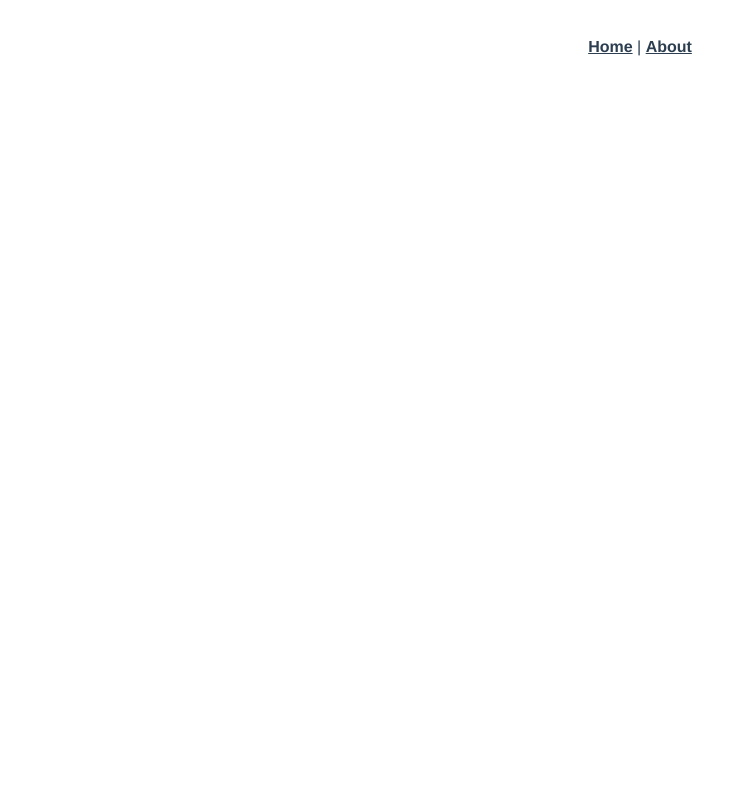
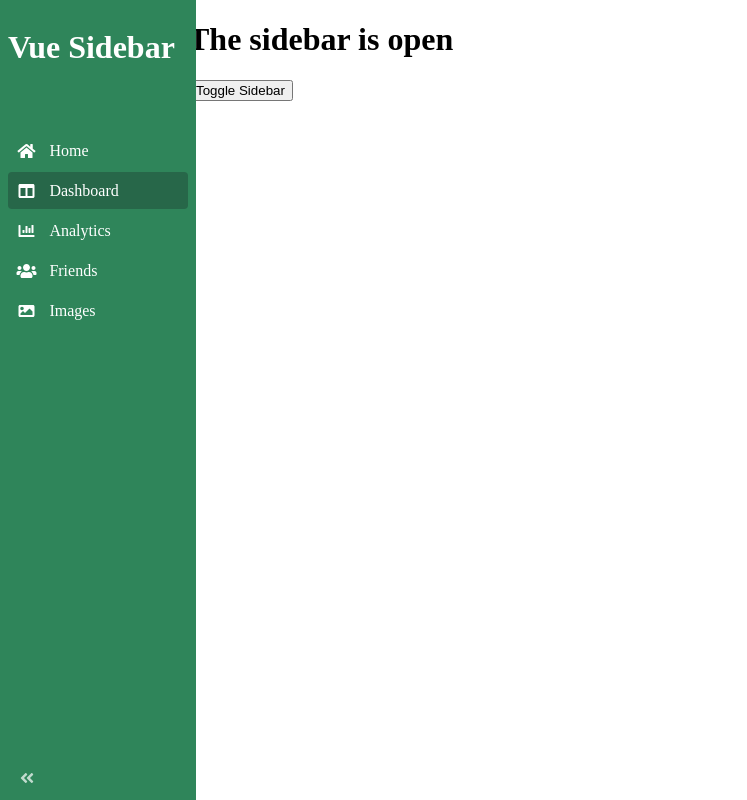
Before and after one commit to dickyjiang/vue-sidebar, a Vue app: page /dashboard in a window 1280 px wide. Before the commit this address had no page. Shown: the whole page, without its empty margins (0-747 px from the left). Built offline with nearby package versions, Linux system fonts and the light colour scheme.

Commit message:
add collapsible sidebar

```diff
--- a/src/App.vue
+++ b/src/App.vue
@@ -1,13 +1,27 @@
 <template>
-  <div id="nav">
+  <!-- <div id="nav">
     <router-link to="/">Home</router-link> |
     <router-link to="/about">About</router-link>
+  </div> -->
+  <Sidebar />
+  <div :style="{ 'margin-left': sidebarWidth }">
+      <router-view/>
   </div>
-  <router-view/>
 </template>
 
+<script>
+  import Sidebar from './components/sidebar/Sidebar.vue'
+  import { sidebarWidth } from './components/sidebar/state'
+  export default {
+    components: { Sidebar },
+    setup() {
+      return { sidebarWidth }
+    }
+  }
+</script>
+
 <style>
-#app {
+/* #app {
   font-family: Avenir, Helvetica, Arial, sans-serif;
   -webkit-font-smoothing: antialiased;
   -moz-osx-font-smoothing: grayscale;
@@ -26,5 +40,5 @@
 
 #nav a.router-link-exact-active {
   color: #42b983;
-}
+} */
 </style>
--- /dev/null
+++ b/src/components/sidebar/Sidebar.vue
@@ -0,0 +1,76 @@
+<template>
+  <div class="sidebar" :style="{width: sidebarWidth}">
+    <h1>
+      <span v-if="collapsed">
+        <div>V</div>
+        <div>S</div>
+      </span>
+      <span v-else>Vue Sidebar</span>
+    </h1>
+
+    <SidebarLink to="/" icon="fas fa-home">Home</SidebarLink>
+    <SidebarLink to="/dashboard" icon="fas fa-columns">Dashboard</SidebarLink>
+    <SidebarLink to="/analytics" icon="fas fa-chart-bar">Analytics</SidebarLink>
+    <SidebarLink to="/friends" icon="fas fa-users">Friends</SidebarLink>
+    <SidebarLink to="/image" icon="fas fa-image">Images</SidebarLink>
+
+    <span class="collapse-icon"
+    :class="{'rotate-180': collapsed}"
+    @click="toggleSidebar">
+    <i class="fas fa-angle-double-left" />
+    </span>
+  </div>
+</template>
+
+<script>
+import SidebarLink from './SidebarLink.vue'
+import { collapsed, toggleSidebar, sidebarWidth } from "./state"
+
+export default {
+    props: {},
+    components: { SidebarLink },
+    setup() {
+      return { collapsed, toggleSidebar, sidebarWidth }
+    }
+}
+</script>
+
+<style>
+  :root {
+  --sidebar-bg-color: #2f855a;
+  --sidebar-item-hover: #38a169;
+  --sidebar-item-active: #276749;
+}
+
+</style>
+
+<style scoped>
+.sidebar {
+  color: white;
+  background-color: var(--sidebar-bg-color);
+  float: left;
+  position: fixed;
+  z-index: 1;
+  top: 0;
+  left: 0;
+  bottom: 0;
+  padding: 0.5em;
+  transition: 0.3s ease;
+  display: flex;
+  flex-direction: column;
+}
+.sidebar h1 {
+  height: 2.5em;
+}
+.collapse-icon {
+  position: absolute;
+  bottom: 0;
+  padding: 0.75em;
+  color: rgba(255, 255, 255, 0.7);
+  transition: 0.2s linear;
+}
+.rotate-180 {
+  transform: rotate(180deg);
+  transition: 0.2s linear;
+}
+</style>
--- /dev/null
+++ b/src/components/sidebar/SidebarLink.vue
@@ -0,0 +1,67 @@
+<template>
+    <router-link :to="to" class="link" :class="{ active: isActive }">
+    <i class="icon" :class="icon" />
+    <transition name="fade">
+      <span v-if="!collapsed">
+        <slot />
+      </span>
+    </transition>
+  </router-link>
+
+</template>
+
+<script>import { computed } from "@vue/reactivity"
+import { useRoute } from "vue-router"
+import { collapsed } from './state'
+
+export default {
+    props: {
+        to: { type: String, required: true},
+        icon: { type: String, required: true }
+    },
+
+    setup(props) {
+        const route = useRoute()
+        const isActive = computed (() => route.path === props.to)
+        return { isActive, collapsed}
+    }
+
+}
+</script>
+
+<style scoped>
+.fade-enter-active,
+.fade-leave-active {
+  transition: opacity 0.1s;
+}
+.fade-enter,
+.fade-leave-to {
+  opacity: 0;
+}
+.link {
+  display: flex;
+  align-items: center;
+  cursor: pointer;
+  position: relative;
+  font-weight: 400;
+  user-select: none;
+  margin: 0.1em 0;
+  padding: 0.4em;
+  border-radius: 0.25em;
+  height: 1.5em;
+  color: white;
+  text-decoration: none;
+}
+.link:hover {
+  background-color: var(--sidebar-item-hover);
+}
+.link.active {
+  background-color: var(--sidebar-item-active);
+}
+.link .icon {
+  flex-shrink: 0;
+  width: 25px;
+  margin-right: 10px;
+}
+
+</style>
--- /dev/null
+++ b/src/components/sidebar/state.js
@@ -0,0 +1,10 @@
+import { ref, computed } from 'vue'
+
+export const collapsed = ref(false)
+export const toggleSidebar = () => (collapsed.value = !collapsed.value)
+
+export const SIDEBAR_WIDTH = 180
+export const SIDEBAR_WIDTH_COLLAPSED = 38
+export const sidebarWidth = computed(
+  () => `${collapsed.value ? SIDEBAR_WIDTH_COLLAPSED : SIDEBAR_WIDTH}px`
+)
--- a/src/main.js
+++ b/src/main.js
@@ -1,5 +1,6 @@
 import { createApp } from 'vue'
 import App from './App.vue'
 import router from './router'
+import '@fortawesome/fontawesome-free/js/all'
 
 createApp(App).use(router).mount('#app')
--- a/src/router/index.js
+++ b/src/router/index.js
@@ -1,25 +1,31 @@
-import { createRouter, createWebHistory } from 'vue-router'
-import Home from '../views/Home.vue'
+import { createRouter, createWebHistory } from "vue-router";
+import Home from "../views/Home.vue";
 
 const routes = [
   {
-    path: '/',
-    name: 'Home',
+    path: "/",
+    name: "Home",
     component: Home
   },
   {
-    path: '/about',
-    name: 'About',
+    path: "/dashboard",
+    name: "Dashboard",
+    component: () => import("../views/Dashboard.vue")
+  },
+  {
+    path: "/about",
+    name: "About",
     // route level code-splitting
     // this generates a separate chunk (about.[hash].js) for this route
     // which is lazy-loaded when the route is visited.
-    component: () => import(/* webpackChunkName: "about" */ '../views/About.vue')
+    component: () =>
+      import(/* webpackChunkName: "about" */ "../views/About.vue")
   }
-]
+];
 
 const router = createRouter({
   history: createWebHistory(process.env.BASE_URL),
   routes
-})
+});
 
-export default router
+export default router;
--- /dev/null
+++ b/src/views/Dashboard.vue
@@ -0,0 +1,20 @@
+<template>
+  <h1>The sidebar is {{ collapsed ? 'closed' : 'open' }}</h1>
+  <button @click="toggleSidebar">Toggle Sidebar</button>
+</template>
+
+<script>
+import { collapsed, toggleSidebar } from "../components/sidebar/state"
+
+
+export default {
+    setup() {
+        return { collapsed, toggleSidebar}
+    }
+
+}
+</script>
+
+<style>
+
+</style>
```
